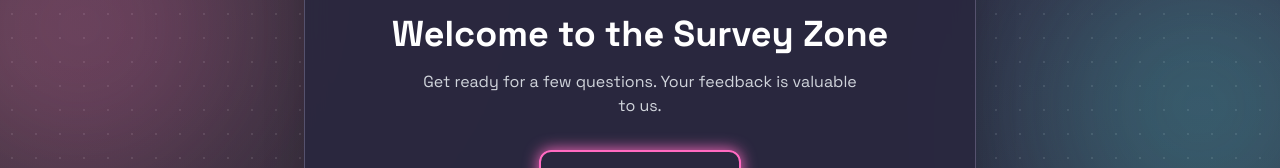
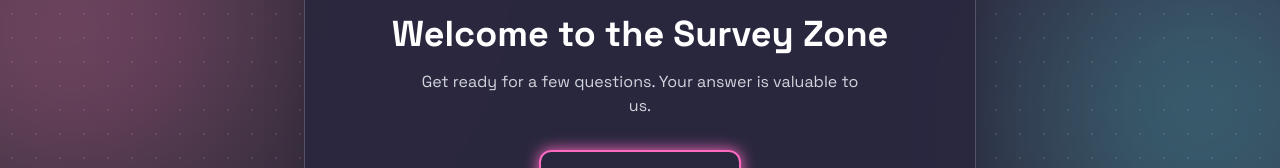
Before and after one commit to Michael-Hansel17/interactive-survey, a Next.js app: page / in a window 1280 px wide. Shown: the part 334-502 px from the top of the page. Built offline with nearby package versions, Linux system fonts and the light colour scheme.

Commit message:
changing the welcome screen

```diff
--- a/components/WelcomeScreen.tsx
+++ b/components/WelcomeScreen.tsx
@@ -13,7 +13,7 @@ const WelcomeScreen: React.FC<WelcomeScreenProps> = ({ onStart }) => {
         Welcome to the Survey Zone
       </h2>
       <p className="text-gray-300 mb-8 max-w-md mx-auto">
-        Get ready for a few questions. Your feedback is valuable to us.
+        Get ready for a few questions. Your answer is valuable to us.
       </p>
       <button
         onClick={onStart}
```
